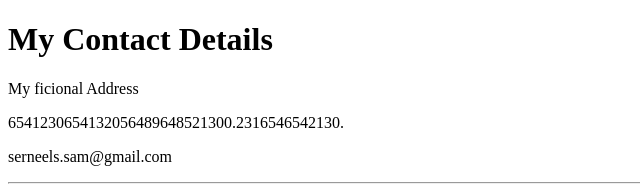
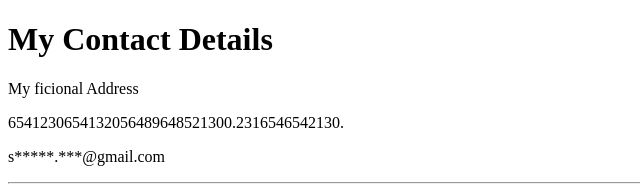
Before and after one commit to WistyCTF/CV, a plain HTML site: page contact.html in a window 1280 px wide. Shown: the top 189 px of the page, 0-640 px from the left. Drawn offline with Linux system fonts and the light colour scheme.

Commit message:
Update contact.html

```diff
--- a/contact.html
+++ b/contact.html
@@ -8,7 +8,7 @@
     <h1>My Contact Details</h1>
     <p>My ficional Address</p>
     <p>6541230654132056489648521300.2316546542130.</p>
-    <p>serneels.sam@gmail.com</p>
+    <p>s*****.***@gmail.com</p>
 <hr>
     <form action="mailto:serneels.sam@gmail.com" method="post" enctype="text/plain">
       <label>Your Name:</label>
```
